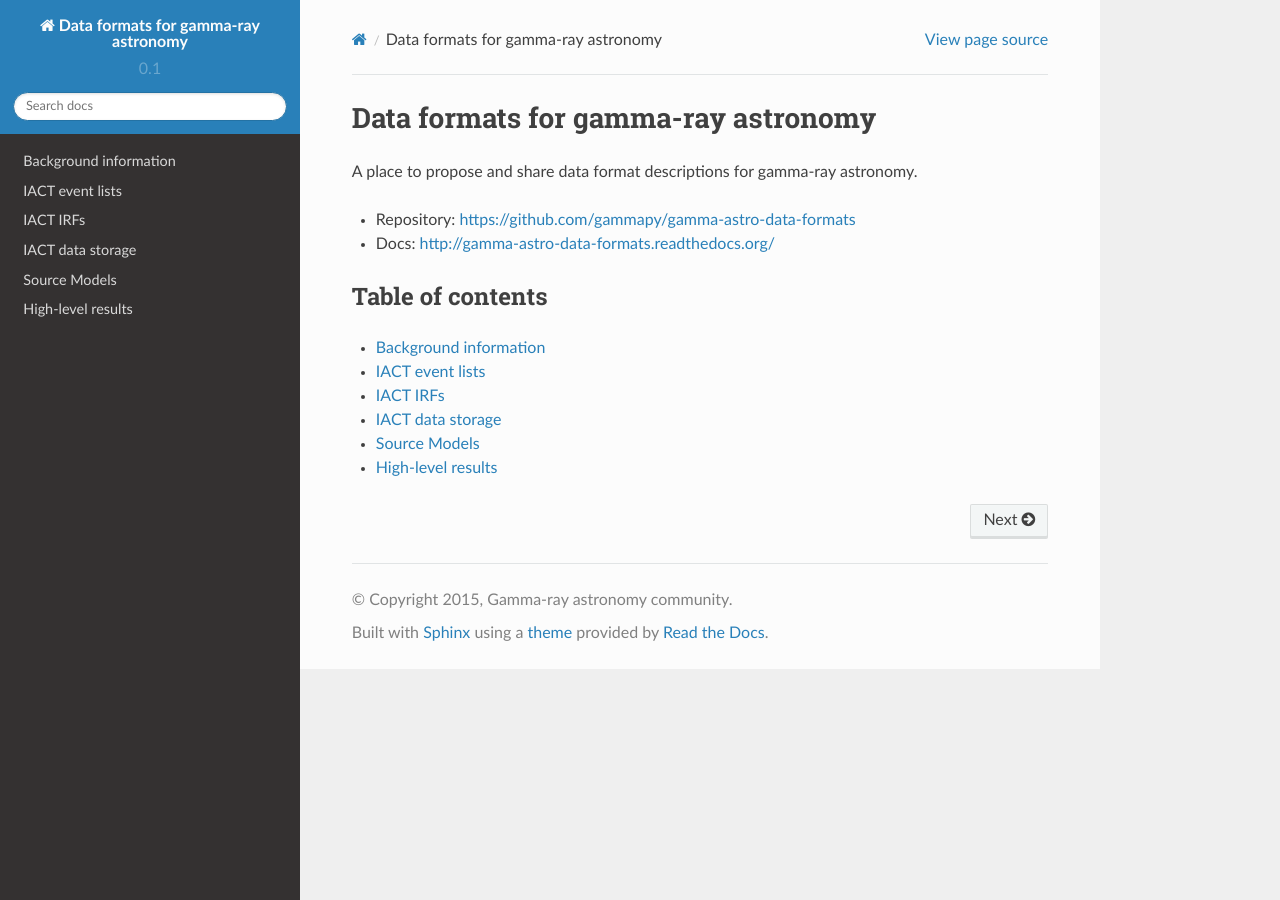
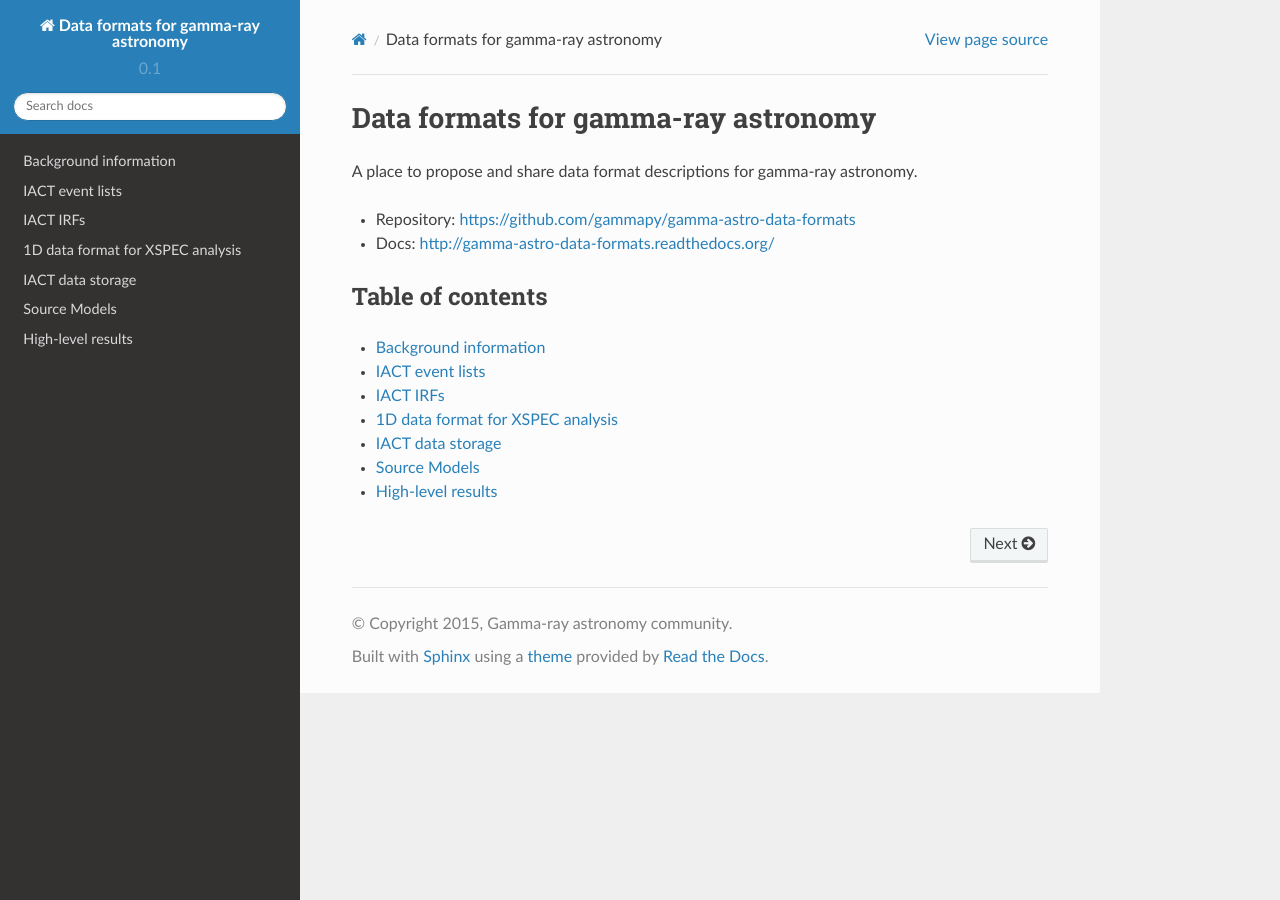
Before and after one commit to open-gamma-ray-astro/gamma-astro-data-formats, a Sphinx documentation site: the page built from source/index.rst, in a window 1280 px wide. Built offline with Sphinx 7.4.7 and the Read the Docs theme 2.0.0, drawn with Linux system fonts in a browser that asks for light colours.

Commit message:
add XSPEC specs

```diff
--- a/source/index.rst
+++ b/source/index.rst
@@ -17,6 +17,7 @@ Table of contents
    info/index
    events/index
    irfs/index
+   xspec/index
    data_storage/index
    source-models/index
    results/index
--- /dev/null
+++ b/source/xspec/index.rst
@@ -0,0 +1,2 @@
+1D data format for XSPEC analysis
+=================================
```
